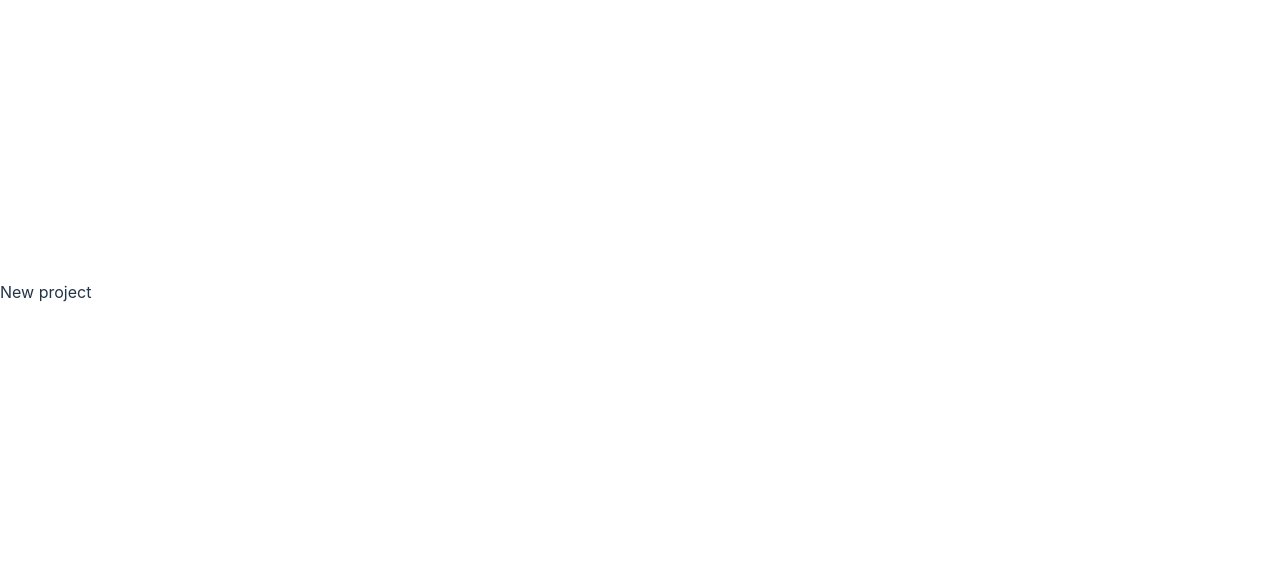
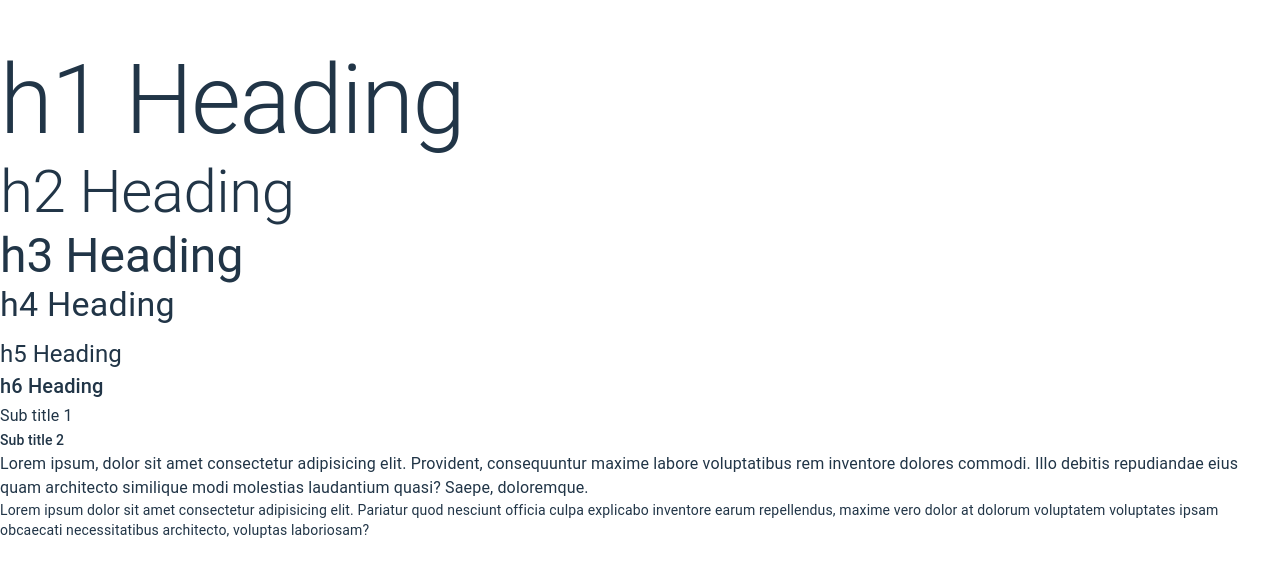
Before and after one commit to sidjha57/Material-UI-React-Practice, a React (Vite) app: page / in a window 1280 px wide. Shown: the part 108-684 px from the top of the page. Built offline with nearby package versions, Linux system fonts and the light colour scheme.

Commit message:
feat: mui typography added

```diff
--- a/src/App.tsx
+++ b/src/App.tsx
@@ -1,9 +1,10 @@
+import MuiTypography from "./components/MuiTypography"
 
 function App() {
 
   return (
     <div className="div">
-      New project
+      <MuiTypography />
     </div>
   )
 }
--- /dev/null
+++ b/src/components/MuiTypography.tsx
@@ -0,0 +1,32 @@
+import { Typography } from '@mui/material';
+
+const MuiTypography = () => {
+    return (
+        <div>
+            <Typography variant="h1">h1 Heading</Typography>
+            <Typography variant="h2">h2 Heading</Typography>
+            <Typography variant="h3">h3 Heading</Typography>
+            <Typography variant="h4" component="h1" gutterBottom>h4 Heading</Typography>
+            <Typography variant="h5">h5 Heading</Typography>
+            <Typography variant="h6">h6 Heading</Typography>
+
+            <Typography variant="subtitle1">Sub title 1</Typography>
+            <Typography variant="subtitle2">Sub title 2</Typography>
+
+            <Typography variant="body1">
+                Lorem ipsum, dolor sit amet consectetur adipisicing elit.
+                Provident, consequuntur maxime labore voluptatibus rem inventore
+                dolores commodi. Illo debitis repudiandae eius quam architecto
+                similique modi molestias laudantium quasi? Saepe, doloremque.
+            </Typography>
+            <Typography variant="body2">
+                Lorem ipsum dolor sit amet consectetur adipisicing elit.
+                Pariatur quod nesciunt officia culpa explicabo inventore earum
+                repellendus, maxime vero dolor at dolorum voluptatem voluptates
+                ipsam obcaecati necessitatibus architecto, voluptas laboriosam?
+            </Typography>
+        </div>
+    );
+};
+
+export default MuiTypography;
```
Also changed, not shown: package.json (+7 -0 lines), 1 other file (tests, documents, lock files or other folders).
